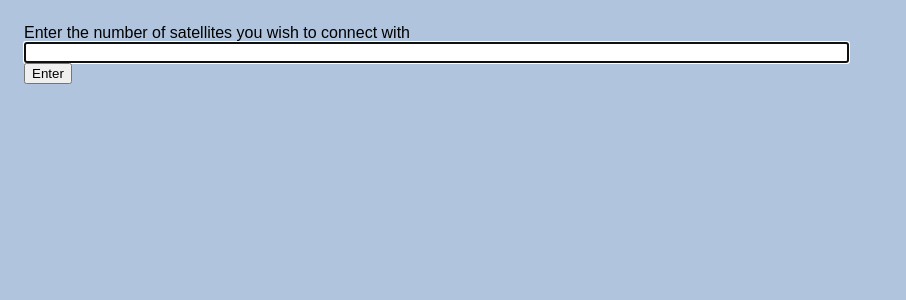
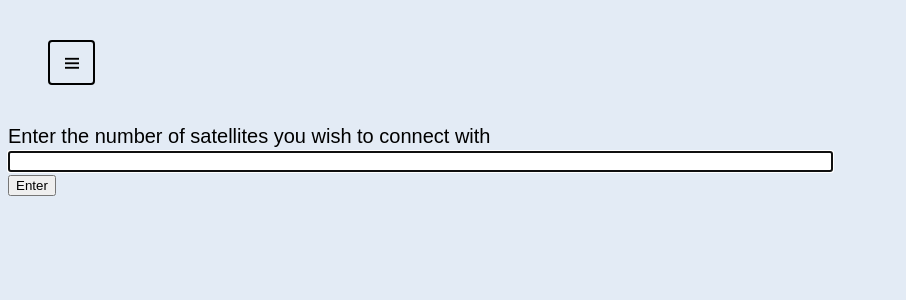
Before and after one commit to TomCastagnino/satellites, a Django app: page /ground_control/ in a window 1280 px wide. Shown: the top 300 px of the page, without its empty margins (0-906 px from the left). Run offline with Django 3.2, Linux system fonts and the light colour scheme.

Commit message:
Navbar added

```diff
--- a/ground_control/static/ground_control/index.css
+++ b/ground_control/static/ground_control/index.css
@@ -23,16 +23,16 @@
 }
 
 
-*, *:before, *:after {
+/* *, *:before, *:after {
 	box-sizing:border-box;
-}
+} */
 
-body {
+/* body {
 	padding: 24px;
 	font-family:'Source Sans Pro', sans-serif;
 	margin:0;
     background-color: lightsteelblue;
-}
+} */
 
 h1,h2,h3,h4,h5,h6 {
 	margin:0;
@@ -81,3 +81,124 @@ h1,h2,h3,h4,h5,h6 {
 	padding-left: 24px;
 	padding-right: 24px;
 }
+
+
+
+/* Navbar taken by Tom from  https://codepen.io/Adir-SL/pen/yLYGjaz */
+
+:root {
+  --primColor: rgb(227, 235, 245);
+  --secoColor: black;
+  --cornerRad: 4px;
+}
+body {
+  background-color: var(--primColor);
+  font-family: Arial, Helvetica, sans-serif;
+  font-size: 20px;
+}
+details {
+  margin: 40px;
+}
+summary {
+  writing-mode: vertical-lr;
+  text-align: center;
+  padding: 12px 10px;
+  width: 23px;
+  height: 17px;
+  background-color: var(--primColor);
+  border: 2px solid var(--secoColor);
+  border-radius: var(--cornerRad);
+  color: var(--secoColor);
+  cursor: pointer;
+  user-select: none;
+  outline: none;
+  transition: transform 200ms ease-in-out 0s;
+}
+summary::before,
+summary::after {
+  position: static;
+  top: 0;
+  left: 0;
+}
+summary::before {
+  content: "";
+}
+summary::after {
+  content: "III";
+  letter-spacing: -1px;
+}
+summary:hover {
+  transform: scale(1.1);
+}
+summary::marker {
+  font-size: 0;
+}
+summary::-webkit-details-marker {
+  display: none;
+}
+details[open] .menu {
+  animation-name: menuAnim;
+}
+details[open] summary::before {
+  content: "X";
+}
+details[open] summary::after {
+  content: "";
+}
+.menu {
+  height: 0;
+  width: fit-content;
+  border-radius: var(--cornerRad);
+  background-color: var(--primColor);
+  box-shadow: 0 4px 12px 0 rgba(0, 0, 0, 0.2);
+  margin-top: 8px;
+  display: flex;
+  flex-direction: column;
+  justify-content: space-between;
+  overflow: hidden;
+  animation: closeMenu 300ms ease-in-out forwards;
+}
+.menu a {
+  padding: 12px 24px;
+  margin: 0 16px;
+  color: var(--secoColor);
+  border-bottom: 2px solid rgba(0, 0, 0, 0.1);
+  text-decoration: none;
+  text-align: center;
+  transition: filter 200ms linear 0s;
+}
+.menu a:nth-of-type(1) {
+  padding-top: 24px;
+}
+.menu a:nth-last-of-type(1) {
+  border-bottom: none;
+}
+.menu a:hover {
+  filter: brightness(200%);
+}
+details::before {
+  color: var(--secoColor);
+  position: absolute;
+  margin-left: 80px;
+  padding: 10px 10px;
+  opacity: 0.4;
+}
+details[open]::before {
+  animation: fadeMe 300ms linear forwards;
+}
+@keyframes menuAnim {
+  0% {
+    height: 0;
+  }
+  100% {
+    height: 312px;
+  }
+}
+@keyframes fadeMe {
+  0% {
+    opacity: 0.4;
+  }
+  100% {
+    opacity: 0;
+  }
+}
--- a/ground_control/templates/ground_control/base.html
+++ b/ground_control/templates/ground_control/base.html
@@ -8,6 +8,16 @@
     <title>Ground Control</title>
 </head>
 <body>
+    <details>
+    <summary></summary>
+        <nav class="menu">
+            <a href="{% url 'index' %}">Home</a>
+            <a href="{% url 'tasks' %}">Tasks</a>
+            <a href="/ground_control/earth/2/">Connect 2</a>
+            <a href="/ground_control/earth/3/">Connect 3</a>
+            <a href="/ground_control/earth/4/">Connect 4</a>
+        </nav>
+    </details>
     {% block content %}
     {% endblock %}
 </body>
```
